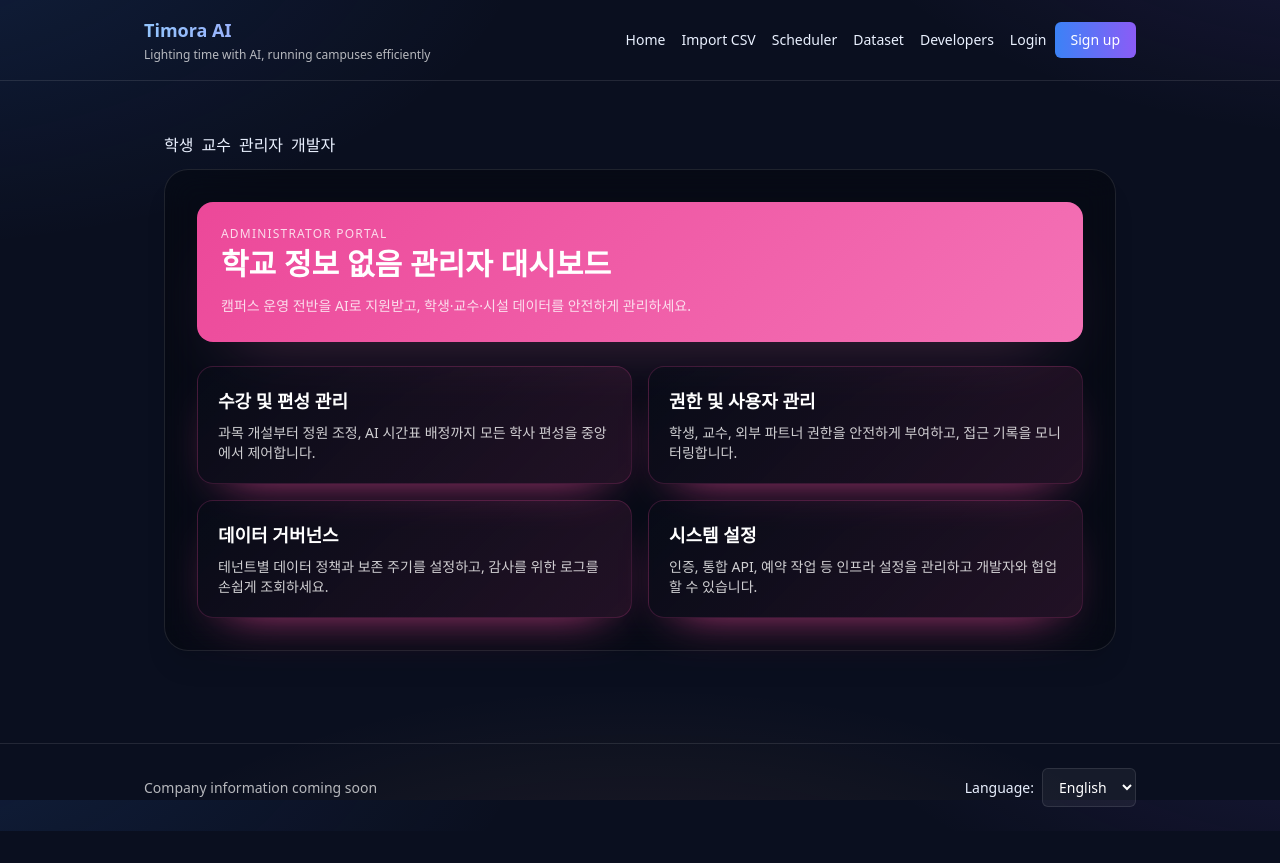
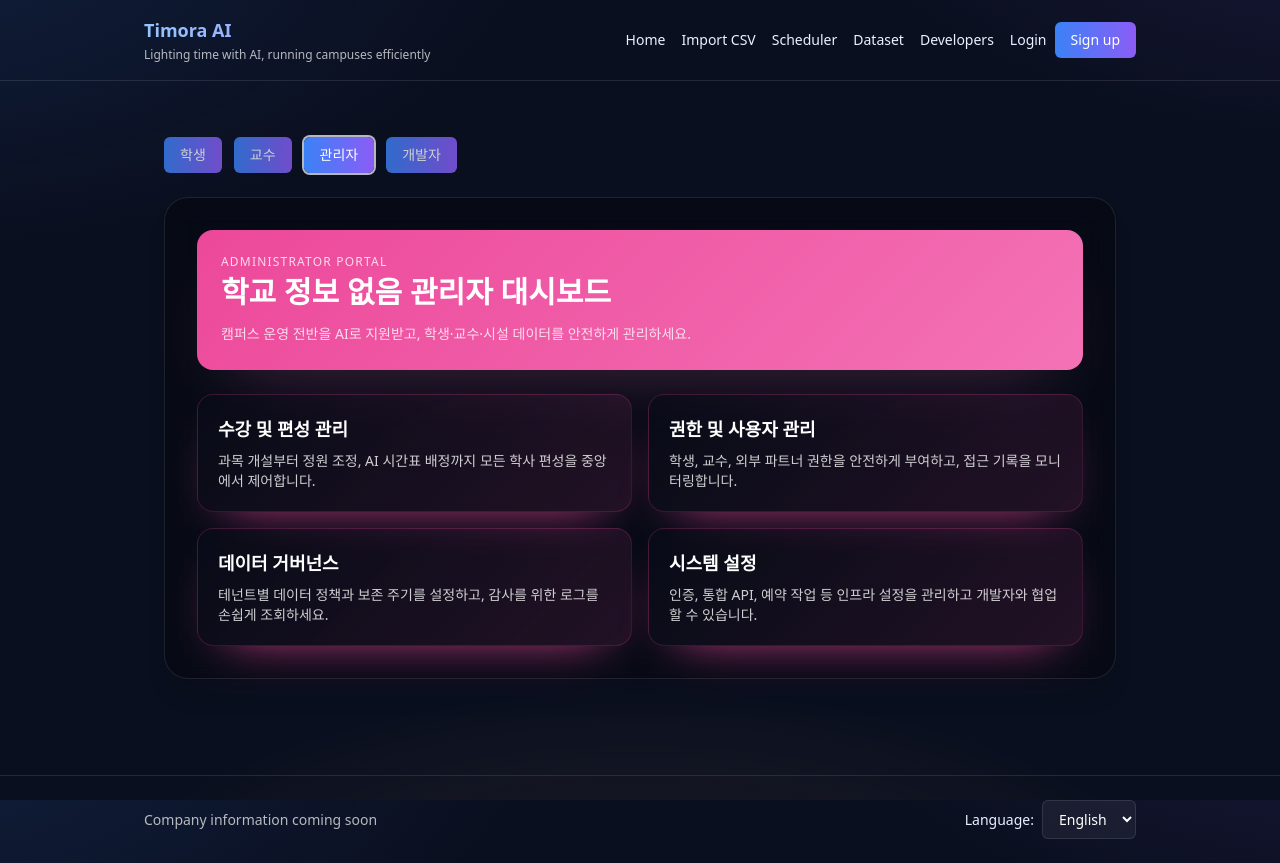
Before and after one commit to biz-doublej/university, a Next.js app in the folder web/: page /dashboard/admin in a window 1280 px wide. Before the commit the page ends 831 px from the top, so only its background shows below. Built offline with nearby package versions, Linux system fonts and the light colour scheme; no server answers.

Commit message:
대시보드 내비게이션 개선: 링크 컴포넌트로 변경 및 스타일 업데이트, 코드 정리

```diff
--- a/web/components/DashboardShell.tsx
+++ b/web/components/DashboardShell.tsx
@@ -1,13 +1,37 @@
+"use client";
+
+import Link from "next/link";
+import { usePathname } from "next/navigation";
 import React, { PropsWithChildren } from "react";
 
+const NAV_ITEMS = [
+  { href: "/dashboard/student", label: "학생" },
+  { href: "/dashboard/professor", label: "교수" },
+  { href: "/dashboard/admin", label: "관리자" },
+  { href: "/dashboard/developer", label: "개발자" },
+];
+
 export default function DashboardShell({ children }: PropsWithChildren) {
+  const pathname = usePathname();
+
   return (
-    <div style={{ maxWidth: 1100, margin: "0 auto", padding: 20 }}>
-      <nav style={{ marginBottom: 12 }}>
-        <a href="/dashboard/student" style={{ marginRight: 8 }}>학생</a>
-        <a href="/dashboard/professor" style={{ marginRight: 8 }}>교수</a>
-        <a href="/dashboard/admin" style={{ marginRight: 8 }}>관리자</a>
-        <a href="/dashboard/developer" style={{ marginRight: 8 }}>개발자</a>
+    <div className="mx-auto max-w-5xl px-5 py-6">
+      <nav className="mb-6 flex flex-wrap gap-3">
+        {NAV_ITEMS.map((item) => {
+          const active = pathname?.startsWith(item.href);
+          return (
+            <Link
+              key={item.href}
+              href={item.href}
+              className={`btn rounded-full px-5 py-2 text-sm ${
+                active ? "ring-2 ring-white/70" : "opacity-80 hover:opacity-100"
+              }`}
+              aria-current={active ? "page" : undefined}
+            >
+              {item.label}
+            </Link>
+          );
+        })}
       </nav>
       <main>{children}</main>
     </div>
```
